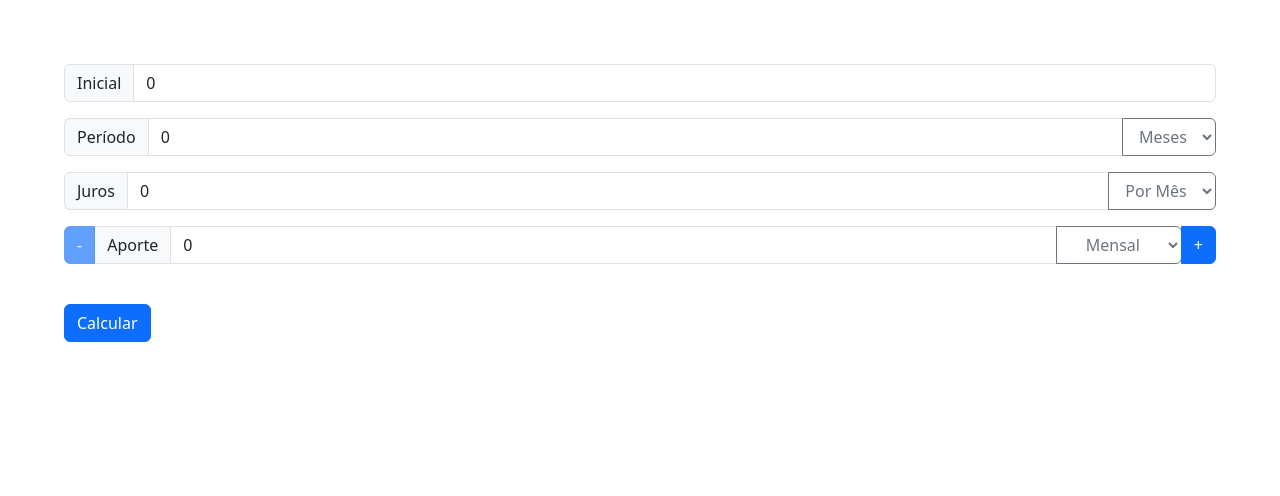
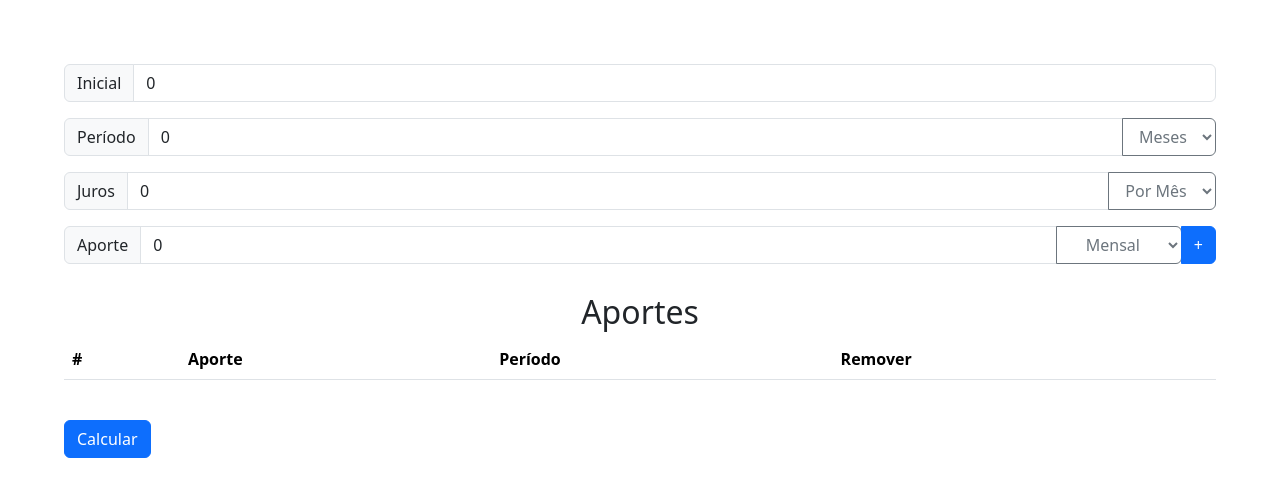
Before and after one commit to redyner/InvestToolsBack, an Angular app in the folder FrontInvestTools/: page / in a window 1280 px wide. Shown: the top 496 px of the page. Built offline with nearby package versions, Linux system fonts and the light colour scheme.

Commit message:
Tabela de aportes

```diff
--- a/FrontInvestTools/src/app/Interfaces/calcular-request.interface.ts
+++ b/FrontInvestTools/src/app/Interfaces/calcular-request.interface.ts
@@ -4,6 +4,6 @@ import { Periodo } from "./periodo.interface";
 
 export interface CalcularRequest{
 Aportes: Aporte[];
-Periodo: Periodo;
-Juros: Juros;
+Periodo: Periodo | undefined;
+Juros: Juros | undefined;
 }
--- a/FrontInvestTools/src/app/Interfaces/juros.interface.ts
+++ b/FrontInvestTools/src/app/Interfaces/juros.interface.ts
@@ -2,6 +2,6 @@ import { TipoPeriodo } from "../Enums/tipo-periodo";
 
 export interface Juros
 {
-    valor: number,
-    tipoPeriodo: TipoPeriodo
+    valor: number | null,
+    tipoPeriodo: TipoPeriodo | null
 }
--- a/FrontInvestTools/src/app/Interfaces/periodo.interface.ts
+++ b/FrontInvestTools/src/app/Interfaces/periodo.interface.ts
@@ -2,6 +2,6 @@ import { TipoPeriodo } from "../Enums/tipo-periodo";
 
 export interface Periodo
 {
-    valor: number,
-    tipoPeriodo: TipoPeriodo
+    valor: number | null,
+    tipoPeriodo: TipoPeriodo | null
 }
--- a/FrontInvestTools/src/app/calculadora-juros/calculadora-juros.component.html
+++ b/FrontInvestTools/src/app/calculadora-juros/calculadora-juros.component.html
@@ -23,17 +23,34 @@
         </select>
     </div>
 
-    <div formArrayName="aportes">
-        <div *ngFor="let aporte of aportes.controls; let i=index" [formGroupName]="i" class="input-group mb-3">
-          <button type="button" (click)="removeAporte(i)" class="btn btn-primary" [disabled]="desabilitaRemocaoAportes">-</button>
-          <span class="input-group-text" id="inputGroup-sizing-default">Aporte</span>
-          <input type="number" formControlName="valor" class="form-control">
-          <select formControlName="mes" class="btn btn-outline-secondary dropdown-toggle">
-            <option *ngFor="let mes of meses" [value]="mes.value">{{ mes.name }}</option>
-          </select>
-          <button type="button" (click)="addAporte()" class="btn btn-primary" >+</button>
-        </div>
-      </div>
+    <div formGroupName="aporte"class="input-group mb-3">
+        <span class="input-group-text">Aporte</span>
+        <input type="number" formControlName="valor" class="form-control">
+        <select class="btn btn-outline-secondary dropdown-toggle" formControlName="mes">
+          <option *ngFor="let mes of meses" [ngValue]="mes.valor" >{{ mes.nome }}</option>
+        </select>
+        <button type="button" (click)="addAporte()" class="btn btn-primary" >+</button>
+    </div>
+
+    <h2>Aportes</h2>
+      <table class="table">
+        <thead>
+          <tr>
+            <th scope="col">#</th>
+            <th scope="col">Aporte</th>
+            <th scope="col">Período</th>
+            <th scope="col">Remover</th>
+          </tr>
+        </thead>
+        <tbody class="table-group-divider">
+          <tr *ngFor="let aporte of aportes; let i=index" [formGroupName]="i">
+            <th scope="row">{{i+1}}</th>
+            <td>{{ aporte.valor }}</td>
+            <td>{{ getNomeMes(aporte.mes) }}</td>
+            <td><button type="submit" (click)="removeAporte(i)" class="btn btn-primary">-</button></td>
+          </tr>
+        </tbody>
+      </table>
 
       <br>
       <button type="submit" (click) = "calcular()" [disabled]="!form.valid" class="btn btn-primary">Calcular</button>
--- a/FrontInvestTools/src/app/calculadora-juros/calculadora-juros.component.scss
+++ b/FrontInvestTools/src/app/calculadora-juros/calculadora-juros.component.scss
@@ -1,11 +1,8 @@
-#juros-input{
-    margin-left: 15px;
-}
-
-#inicial-input{
-    margin-left: 9px;
-}
-
 #form{
     margin: 5% 5% 5% 5%;
 }
+
+h2{
+    text-align: center;
+    margin-top: 2.5%;
+}
--- a/FrontInvestTools/src/app/calculadora-juros/calculadora-juros.component.ts
+++ b/FrontInvestTools/src/app/calculadora-juros/calculadora-juros.component.ts
@@ -4,6 +4,10 @@ import { TipoPeriodo } from '../Enums/tipo-periodo';
 import { Mes } from '../Enums/mes';
 import { CalculadoraJurosService } from './calculadora-juros.service';
 import { CalcularResponse } from '../Interfaces/calcular-response.interface';
+import { Aporte } from '../Interfaces/aporte.interface';
+import { CalcularRequest } from '../Interfaces/calcular-request.interface';
+import { Juros } from '../Interfaces/juros.interface';
+import { Periodo } from '../Interfaces/periodo.interface';
 
 @Component({
   selector: 'app-calculadora-juros',
@@ -15,22 +19,22 @@ export class CalculadoraJurosComponent {
 
   calculoResponse: CalcularResponse | undefined;
 
-  desabilitaRemocaoAportes: boolean = true;
+  aportes: Aporte[] = [];
 
   meses = [
-    { value: 0, name: 'Mensal' },
-    { value: 1, name: 'Janeiro' },
-    { value: 2, name: 'Fevereiro' },
-    { value: 3, name: 'Março' },
-    { value: 4, name: 'Abril' },
-    { value: 5, name: 'Maio' },
-    { value: 6, name: 'Junho' },
-    { value: 7, name: 'Julho' },
-    { value: 8, name: 'Agosto' },
-    { value: 9, name: 'Setembro' },
-    { value: 10, name: 'Outubro' },
-    { value: 11, name: 'Novembro' },
-    { value: 12, name: 'Dezembro' }
+    { valor: 0,  nome: 'Mensal' },
+    { valor: 1,  nome: 'Janeiro' },
+    { valor: 2,  nome: 'Fevereiro' },
+    { valor: 3,  nome: 'Março' },
+    { valor: 4,  nome: 'Abril' },
+    { valor: 5,  nome: 'Maio' },
+    { valor: 6,  nome: 'Junho' },
+    { valor: 7,  nome: 'Julho' },
+    { valor: 8,  nome: 'Agosto' },
+    { valor: 9,  nome: 'Setembro' },
+    { valor: 10, nome:  'Outubro' },
+    { valor: 11, nome:  'Novembro' },
+    { valor: 12, nome:  'Dezembro' }
   ];
 
   form = this.formBuilder.group({
@@ -43,12 +47,10 @@ export class CalculadoraJurosComponent {
       valor: [0, Validators.required],
       tipoPeriodo: [TipoPeriodo.mensal, Validators.required]
     }),
-    aportes: this.formBuilder.array([
-      this.formBuilder.group({
-        valor: [0, Validators.required],
-        mes: [Mes.mensal, Validators.required]
-      })
-    ])
+    aporte: this.formBuilder.group({
+      valor: [0, Validators.required],
+      mes: [Mes.mensal, Validators.required]
+    })
   });
 
 
@@ -56,8 +58,15 @@ export class CalculadoraJurosComponent {
 
   calcular() {
 
+    const request: CalcularRequest =
+    {
+      Aportes: this.aportes,
+      Periodo: this.form.get('periodo')?.value,
+      Juros: this.form.get('juros')?.value
+    };
+
     this.calculadoraJurosService
-    .postCalcular(this.form.value).subscribe(
+    .postCalcular(request).subscribe(
     response => {
       console.log('Resposta da API:', response);
       this.calculoResponse = response;
@@ -67,24 +76,20 @@ export class CalculadoraJurosComponent {
     });
   }
 
-  get aportes() {
-    return this.form.get('aportes') as FormArray;
-  }
-
   addAporte() {
-    this.aportes.push(this.formBuilder.group({
-      valor: [0, Validators.required],
-      mes: [Mes.mensal, Validators.required]
-    }));
-    this.validaRemocaoAportes();
+    console.log(this.form.get('aporte')?.value);
+    let aporte: Aporte = {
+      valor: this.form.get('aporte')?.value.valor ?? 0,
+      mes:  this.form.get('aporte')?.value.mes ?? Mes.mensal
+    };
+    this.aportes.push(aporte);
   }
 
   removeAporte(index: number) {
-    this.aportes.removeAt(index);
-    this.validaRemocaoAportes();
+    this.aportes.splice(index, 1);
   }
 
-  validaRemocaoAportes(){
-    this.desabilitaRemocaoAportes = this.aportes.length <= 1;
+  getNomeMes(valor: number) : string{
+    return this.meses.find(mes => mes.valor === valor)?.nome ?? "";
   }
 }
```
